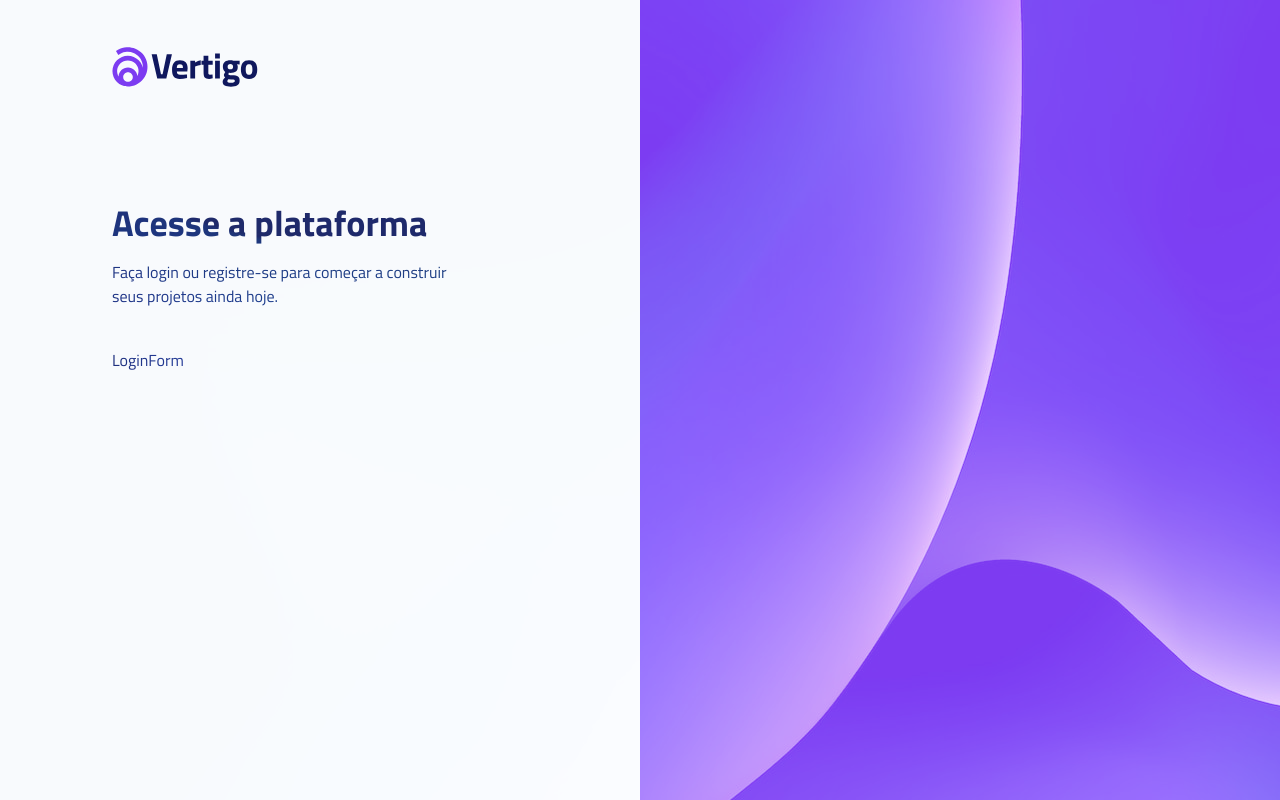
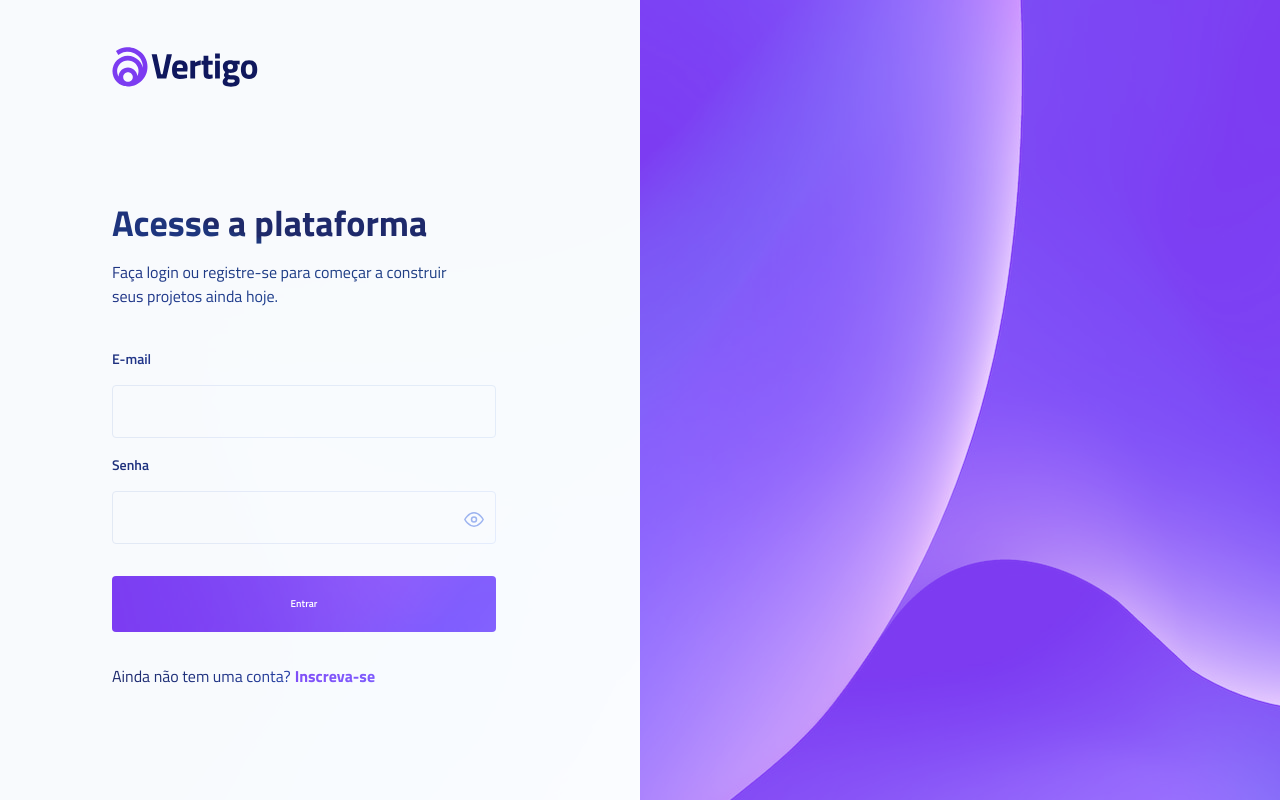
Before and after one commit to jairo-sousa/boracodar-submissions, a React (Vite) app: page / in a window 1280 px wide. Built offline with nearby package versions, Linux system fonts and the light colour scheme.

Commit message:
style: set LoginForm

```diff
--- a/src/components/LoginForm.tsx
+++ b/src/components/LoginForm.tsx
@@ -1,3 +1,60 @@
+import { Box, Button, Flex, Img, Input, Text } from "@chakra-ui/react";
+import { useState } from "react";
+
+function ChakraInput() {
+	return <Input h="5.3rem" fontSize="1.4rem" borderRadius="0.4rem"></Input>;
+}
+
+function PasswordVisibility() {
+	const [isPasswordVisible, setIsPasswordVisible] = useState(false);
+
+	function toggleVisibility() {
+		setIsPasswordVisible(!isPasswordVisible);
+	}
+	return (
+		<Img
+			src={isPasswordVisible ? "/show.svg" : "/hide.svg"}
+			pos="absolute"
+			right="1.2rem"
+			top="50%"
+			transform="translate(0, -0.9rem)"
+			cursor="pointer"
+			onClick={() => {
+				toggleVisibility();
+			}}
+		/>
+	);
+}
+
 export function LoginForm() {
-	return <p>LoginForm</p>;
+	return (
+		<Flex as="form" direction="column" w="38.4rem" gap="3.2rem">
+			<Flex direction="column" gap="1.6rem">
+				<Box as="label" fontSize="1.4rem" fontWeight={600}>
+					E-mail
+				</Box>
+				<Input as={ChakraInput} type="email" placeholder="Digite seu e-mail" />
+				<Box as="label" fontSize="1.4rem" fontWeight={600}>
+					Senha
+				</Box>
+				<Flex pos="relative">
+					<Input
+						as={ChakraInput}
+						type="password"
+						placeholder="Digite sua senha"
+					></Input>
+					<PasswordVisibility />
+				</Flex>
+			</Flex>
+			<Button h="5.6rem" bg="#7C3AED" color="#ffffff" borderRadius="0.4rem">
+				Entrar
+			</Button>
+			<Text>
+				Ainda não tem uma conta?
+				<Box as="span" fontWeight={700} color="#7C3AED" ml="0.4rem">
+					Inscreva-se
+				</Box>
+			</Text>
+		</Flex>
+	);
 }
```
Also changed, not shown: public/hide.svg (added), public/show.svg (added).
